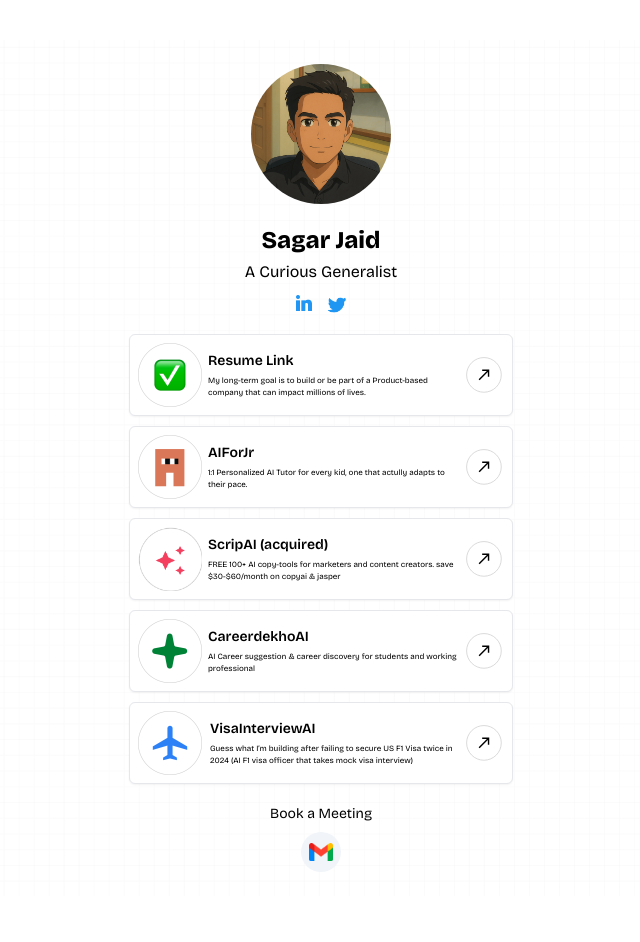
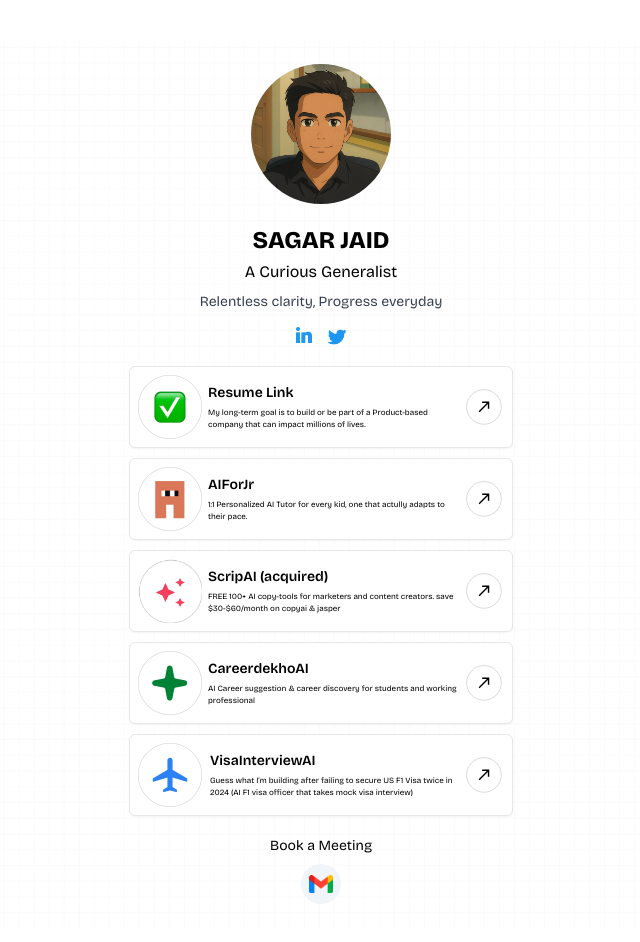
Before and after one commit to sagarjaid/sagar, a Next.js app: page / in a window 1280 px wide. Shown: the top 942 px of the page, without its empty margins (319-959 px from the left). Built offline with nearby package versions, Linux system fonts and the light colour scheme.

Commit message:
Relentless clarity, Progress everyday

```diff
--- a/pages/index.js
+++ b/pages/index.js
@@ -75,9 +75,12 @@
           />
         </div>
         <div className='flex flex-col justify-center items-center text-center gap-1 '>
-          <h1 className='text-2xl font-extrabold'>Sagar Jaid</h1>
+          <h1 className='text-2xl font-extrabold'>SAGAR JAID</h1>
           <h2>
             A Curious Generalist
+          </h2>
+            <h2 className='text-gray-700 text-sm my-1'>
+            Relentless clarity, Progress everyday
           </h2>
           <div className='flex justify-center gap-4 mt-1 items-center'>
             <a
```
